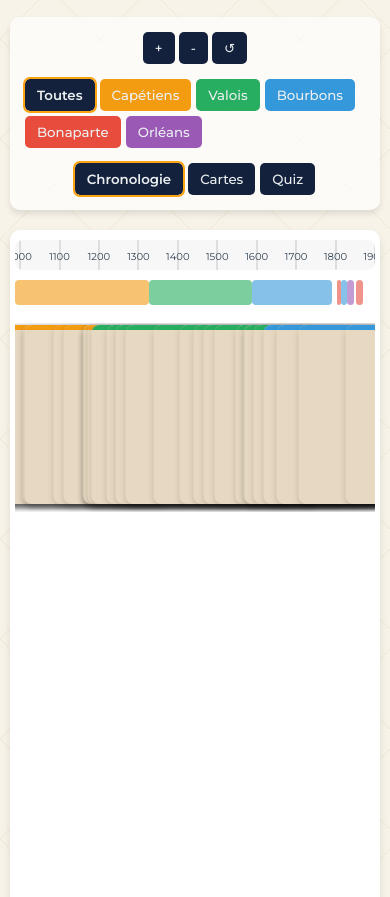
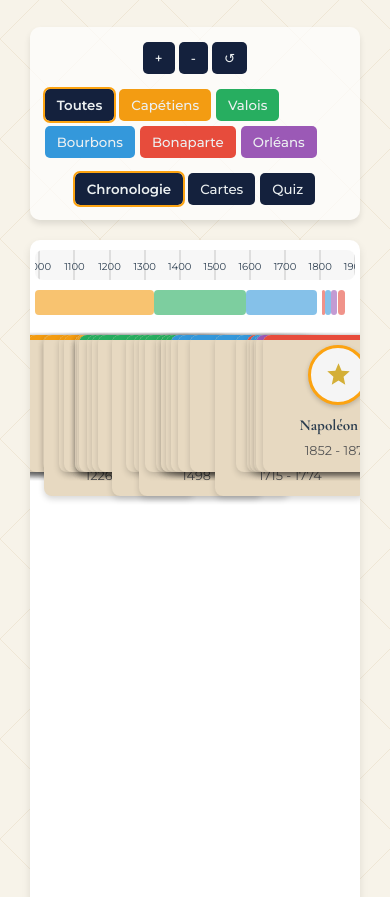
Before and after one commit to tioux31/rois_de_france, a website: page index.html in a window 390 px wide. Shown: the part 161-1058 px from the top of the page. Drawn offline with nearby package versions, Linux system fonts and the light colour scheme.

Commit message:
Update styles.css

```diff
--- a/styles.css
+++ b/styles.css
@@ -790,7 +790,139 @@ footer {
         font-size: 1rem;
     }
 }
+/* Optimisation pour grands écrans - À ajouter à votre fichier styles.css */
 
+/* Conteneur principal élargi */
+.main-container {
+    max-width: 95%; /* Utiliser 95% de la largeur d'écran au lieu d'une largeur fixe */
+    margin: 0 auto;
+    padding: 20px;
+}
+
+/* Pour les très grands écrans (4K et plus) */
+@media screen and (min-width: 2560px) {
+    .main-container {
+        max-width: 98%; /* Utiliser presque toute la largeur disponible */
+    }
+
+    /* Augmenter le nombre de tuiles par ligne */
+    #timeline.card-view-mode {
+        grid-template-columns: repeat(auto-fill, minmax(180px, 1fr));
+    }
+
+    .king-card {
+        width: calc((100% - 14 * 8px) / 15); /* 15 rois par ligne sur grands écrans */
+    }
+}
+
+/* Ajuster la taille des tuiles en fonction de la largeur disponible */
+@media screen and (min-width: 1600px) and (max-width: 2559px) {
+    .king-card {
+        width: calc((100% - 12 * 8px) / 12); /* 12 rois par ligne */
+    }
+}
+
+/* Améliorer l'espacement en mode timeline */
+#timeline-zoom-area {
+    overflow-x: visible;
+    width: 100%;
+    padding-bottom: 15px;
+}
+
+#timeline {
+    display: flex;
+    flex-wrap: wrap;
+    justify-content: flex-start;
+    gap: 8px;
+    padding: 10px 0;
+    width: 100%;
+    min-width: auto;
+    transition: transform 0.3s ease;
+    position: relative;
+}
+
+/* Mise en page à deux colonnes pour les détails du roi */
+@media screen and (min-width: 1600px) {
+    .content-area {
+        display: grid;
+        grid-template-columns: 2fr 1fr; /* Détails du roi à gauche, légende à droite */
+        gap: 20px;
+    }
+
+    .king-details {
+        margin-right: 0;
+    }
+
+    .dynasty-legend {
+        margin-top: 0;
+        align-self: start;
+    }
+
+    /* Faire apparaître le quiz en plein écran */
+    #quiz-container.quiz-container {
+        grid-column: 1 / -1;
+    }
+}
+
+/* Optimiser les tuiles pour écrans larges */
+.king-card {
+    background-color: var(--dark-parchment);
+    border-radius: 8px;
+    padding: 10px; /* Réduit le padding */
+    width: calc((100% - 10 * 8px) / 10); /* Ajuste à 10 rois par ligne par défaut */
+    min-width: 110px; /* Largeur minimale pour préserver la lisibilité */
+    max-width: 150px; /* Largeur maximale pour conserver un aspect harmonieux */
+    box-shadow: 0 3px 6px rgba(0, 0, 0, 0.16);
+    cursor: pointer;
+    transition: all 0.3s ease;
+    position: relative;
+    overflow: hidden;
+    display: flex;
+    flex-direction: column;
+    align-items: center;
+    height: auto; /* Hauteur automatique basée sur le contenu */
+    margin-bottom: 5px; /* Espacement inférieur réduit */
+}
+
+.king-portrait {
+    width: 60px; /* Réduction de la taille du portrait */
+    height: 60px; /* Réduction de la taille du portrait */
+    margin-bottom: 8px;
+}
+
+.king-card h3 {
+    font-size: 0.95rem; /* Réduction de la taille de police */
+    margin-bottom: 4px;
+}
+
+.king-card p {
+    font-size: 0.8rem; /* Réduction de la taille de police */
+}
+
+/* Styles responsifs ajustés */
+@media screen and (max-width: 1200px) {
+    .king-card {
+        width: calc((100% - 8 * 8px) / 8); /* 8 rois par ligne */
+    }
+}
+
+@media screen and (max-width: 1024px) {
+    .king-card {
+        width: calc((100% - 6 * 8px) / 6); /* 6 rois par ligne */
+    }
+}
+
+@media screen and (max-width: 768px) {
+    .king-card {
+        width: calc((100% - 4 * 8px) / 4); /* 4 rois par ligne */
+    }
+}
+
+@media screen and (max-width: 480px) {
+    .king-card {
+        width: calc((100% - 2 * 8px) / 2); /* 2 rois par ligne */
+    }
+}
 @media screen and (max-width: 480px) {
     h1 {
         font-size: 1.5rem;
```
